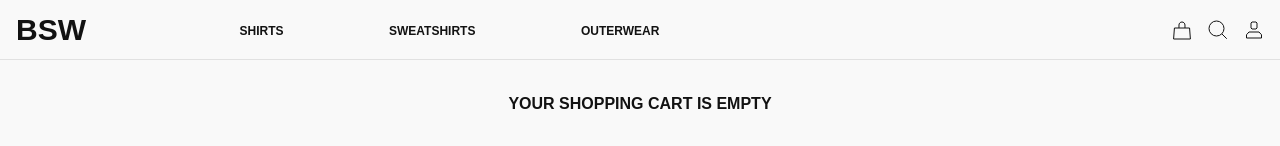
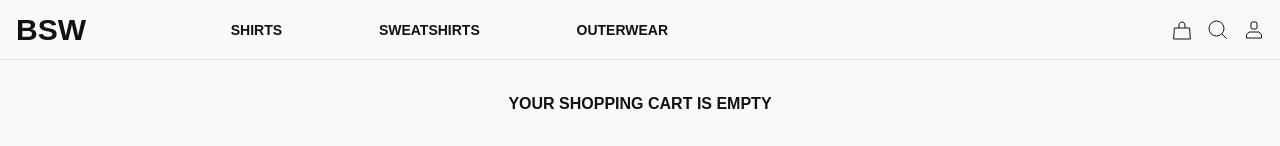
Before and after one commit to duncanmatt/ecomm_next, a Next.js app: page /Cart in a window 1280 px wide. Shown: the top 146 px of the page. Built offline with nearby package versions, Linux system fonts and the light colour scheme.

Commit message:
increase nav link font size

```diff
--- a/src/components/header/Desktop.tsx
+++ b/src/components/header/Desktop.tsx
@@ -55,7 +55,7 @@ const Desktop = () => {
 							{links.map(link => (
 								<li key={link.id}>
 									<Link
-										className='hover:underline uppercase text-xs font-semibold'
+										className='hover:underline uppercase text-sm font-semibold'
 										href={`/products/category/${link.target}`}>
 										{link.target}
 									</Link>
```
